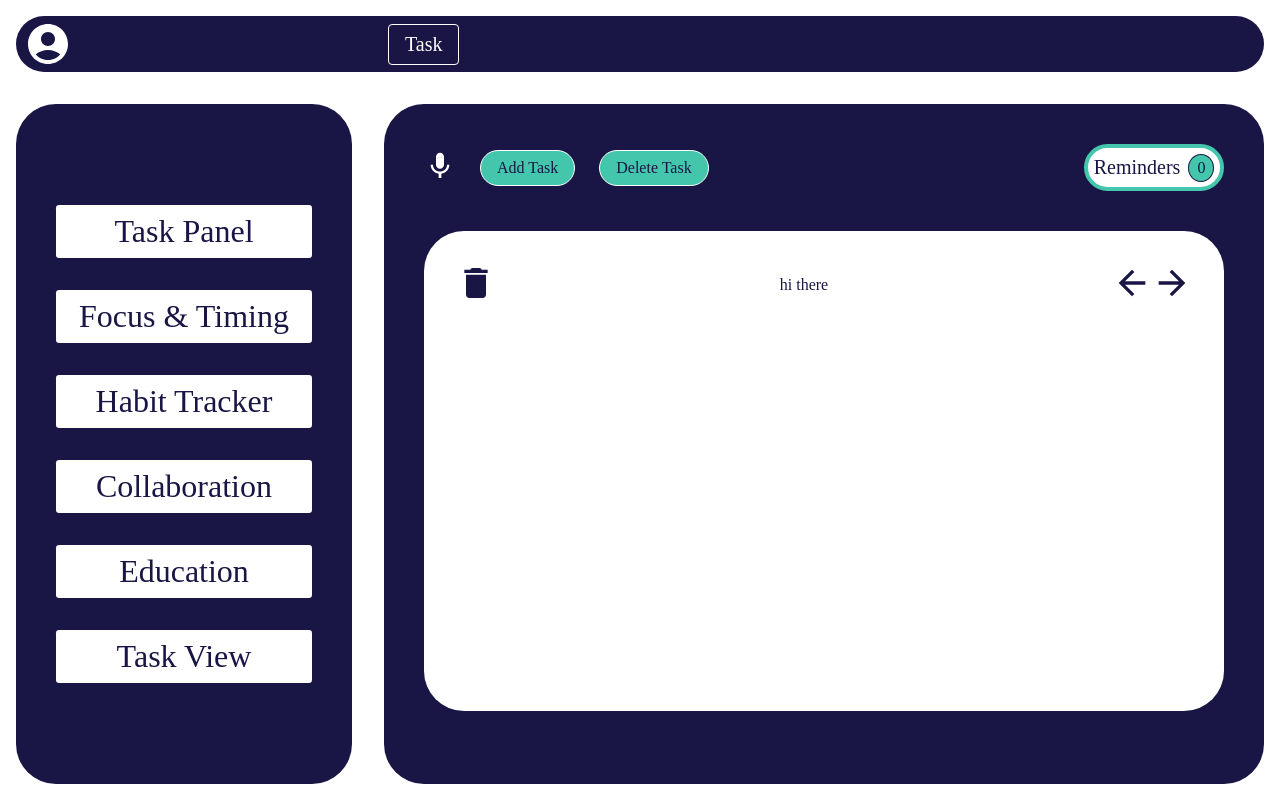
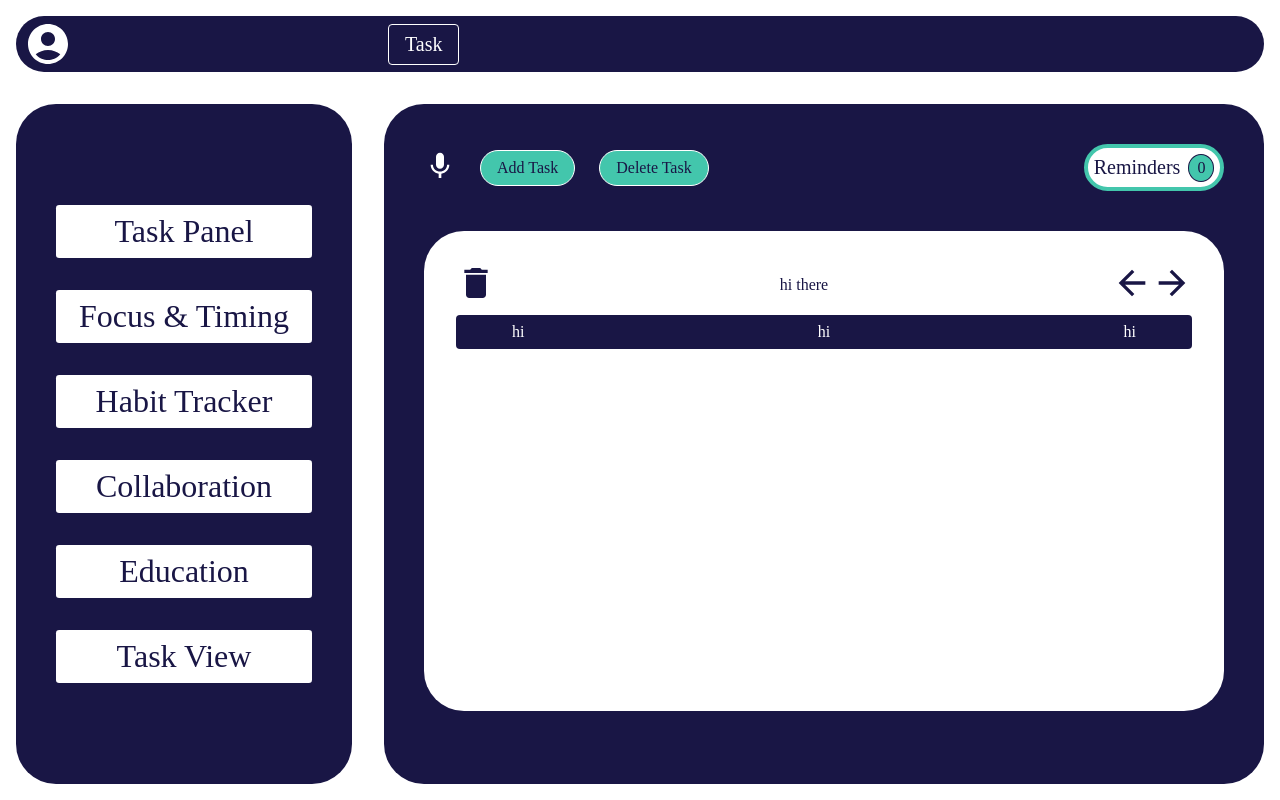
Before and after one commit to sidd19898/JSWM, a React app in the folder frontend/: page /dashboard in a window 1280 px wide. Built offline with nearby package versions, Linux system fonts and the light colour scheme; the HTML template or start-up script is replaced by a standard one.

Commit message:
added ui for tassk viewing

```diff
--- a/frontend/src/api/axios.js
+++ b/frontend/src/api/axios.js
@@ -1,7 +1,7 @@
 import axios from "axios";
 
 const API = axios.create({
-  baseURL: "http://192.168.0.109:3000/jswm",
+  baseURL: "http://192.168.1.35:3000/jswm",
 });
 
 export default API;
--- a/frontend/src/components/OperatingBoard.jsx
+++ b/frontend/src/components/OperatingBoard.jsx
@@ -18,8 +18,7 @@ export function Operator(){
                  </div>
             </div>
             <div>
-                <Taskview>
-                </Taskview>
+                <Taskview></Taskview>
             </div>
         </div>
 
--- /dev/null
+++ b/frontend/src/components/Secondside.jsx
@@ -0,0 +1,11 @@
+import "../components/allinone.css"
+
+export function Secondside({children1,children2,children3}){
+    return(
+        <div className="gidon">
+<div>{children1}</div>
+<div>{children2}</div>
+<div>{children3}</div>
+        </div>
+    )
+}
--- a/frontend/src/components/Taskview.jsx
+++ b/frontend/src/components/Taskview.jsx
@@ -2,6 +2,7 @@ import "../components/allinone.css"
 import DeleteIcon from '@mui/icons-material/Delete';
 import ArrowBackIcon from '@mui/icons-material/ArrowBack';
 import ArrowForwardIcon from '@mui/icons-material/ArrowForward';
+import { Secondside } from "./Secondside";
 
 export function Taskview() {
   return (
@@ -12,8 +13,8 @@ export function Taskview() {
           <div><ArrowBackIcon sx={{fontSize:"5vmin"}}></ArrowBackIcon>
                <ArrowForwardIcon sx={{fontSize:"5vmin"}}></ArrowForwardIcon></div>
       </div>
-      <div className="secondside">
-
+      <div>
+        <Secondside children1={"hi"} children2={"hi"} children3={"hi"}></Secondside>
       </div>
     </div>
   )
--- a/frontend/src/components/allinone.css
+++ b/frontend/src/components/allinone.css
@@ -257,3 +257,15 @@ cursor: pointer;
 cursor: pointer;
 height: fit-content;
 }
+
+.gidon{
+    display: flex;
+    justify-content: space-between;
+    color: white;
+    background-color: #191645;
+    padding: 1vmin;
+    padding-left: 7vmin;
+    padding-right: 7vmin;
+    margin-top: 1vmin;
+    border-radius: 0.5vmin;
+}
```
